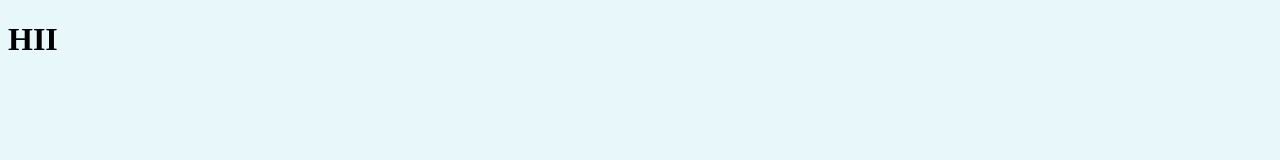
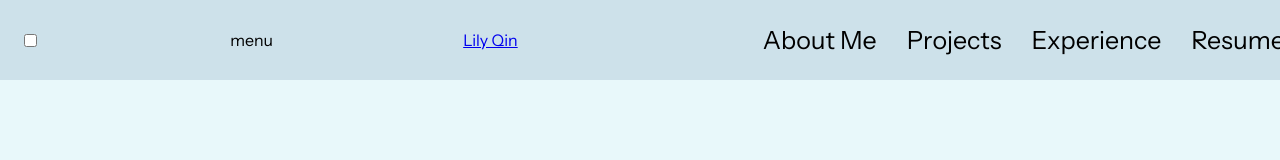
Before and after one commit to lilyqin7/lilyqin7.github.io, a plain HTML site: page index.html in a window 1280 px wide. Drawn offline with Linux system fonts and the light colour scheme.

Commit message:
nav bar pt1

```diff
--- a/index.html
+++ b/index.html
@@ -8,6 +8,21 @@
         <link rel="stylesheet" href="styles.css">
     </head>
     <body>
-        <h1>HII</h1>
+        <header>
+            <nav>
+                <input type="checkbox" id="check">
+                <label for="check" class="check-btn">
+                    <span class="material-symbols-outlined"> menu </span>
+                </label>
+                <a class="logo" href="index.html">Lily Qin</a>
+                <ul class = 'nav-links'>
+                    <li><a class='active' href='index.html'>About Me</a></li>
+                    <li><a href='projects.html'>Projects</a></li>
+                    <li><a href='experience.html'>Experience</a></li>
+                    <li><a href='resume.html'>Resume</a></li>
+                </ul>
+            </nav>
+        </header>
+
     </body>
 </html>
--- a/styles.css
+++ b/styles.css
@@ -1,3 +1,47 @@
+@font-face {
+    font-family: "Instrument Sans";
+    src: url('InstrumentSans-VariableFont_wdth,wght.ttf') format('truetype');
+}
+
 body {
     background-color: #E8F8FA;
+    font-family: "Instrument Sans", sans-serif;
 }
+
+nav {
+    background-color: #CDE1EA;
+    height: 80px;
+    width: 100%;
+    position: fixed;
+    display: flex;
+    top: 0; /* Keep it at the top */
+    left: 0; /* Align it to the left */
+    justify-content: space-between; /* Space out items (logo and links) */
+    align-items: center; /* Vertically center the items */
+    padding: 0 20px; /* Add some padding to the left and right */
+    z-index: 1000; /* Keep the navbar on top of other elements */
+}
+
+.nav-links {
+    list-style: none;
+    display: flex;
+    margin: 0;
+}
+
+.nav-links li {
+    margin: 0 15px;
+}
+
+.nav-links a {
+    color: #000;
+    text-decoration: none;
+    font-size: 25px;
+    transition: color 0.3s;
+    font-style: normal;
+    font-weight: 400;
+    line-height: normal;
+}
+
+.nav-links a:hover {
+    color: #075375;
+}
```
Also changed, not shown: InstrumentSans-VariableFont_wdth,wght.ttf (added).
